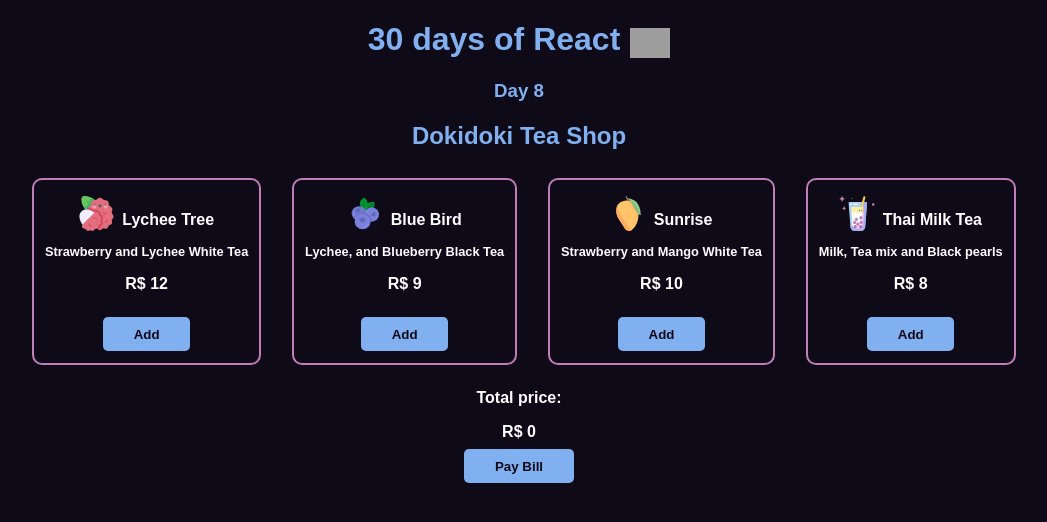
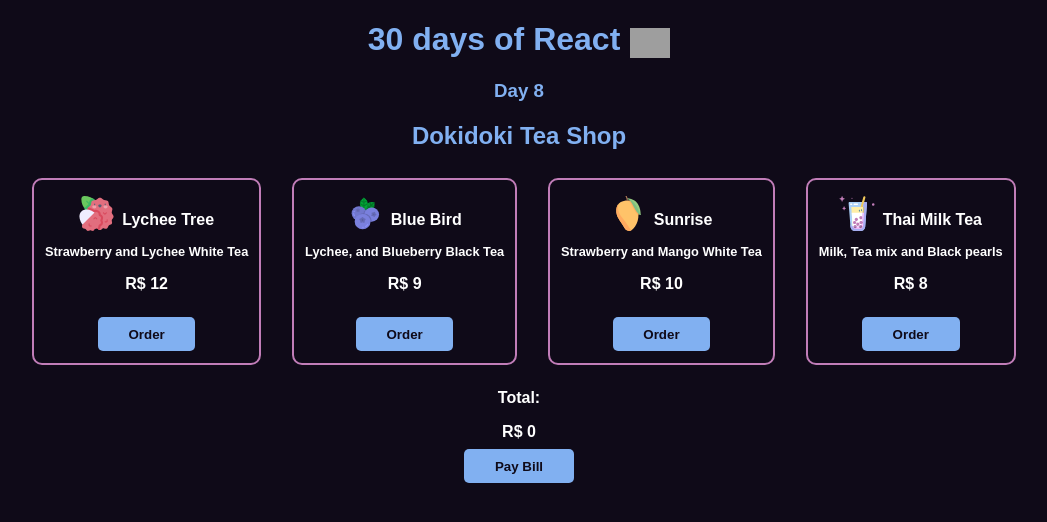
Before and after one commit to romeiro-bru/react-teashop, a React (Create React App) app: page / in a window 1280 px wide. Shown: the top 522 px of the page, without its empty margins (121-1168 px from the left). Built offline with nearby package versions, Linux system fonts and the light colour scheme; grey boxes are pictures that could not be loaded.

Commit message:
Change text

```diff
--- a/src/Components/Bill/Bill.js
+++ b/src/Components/Bill/Bill.js
@@ -7,7 +7,7 @@ export function Bill({ total, setTotal }) {
 
   return (
     <>
-      <p>Total price: </p>
+      <p>Total: </p>
       <span>R$ {total}</span>
       <br />
       <button onClick={handleClick}>Pay Bill</button>
--- a/src/Components/Tea/Tea.js
+++ b/src/Components/Tea/Tea.js
@@ -61,7 +61,7 @@ export function Tea() {
             <p>{item.ingredients}</p>
             <p>R$ {item.price}</p>
             <button value={item.price} onClick={handleAdd}>
-              Add
+              Order
             </button>
           </li>
         ))}
```
